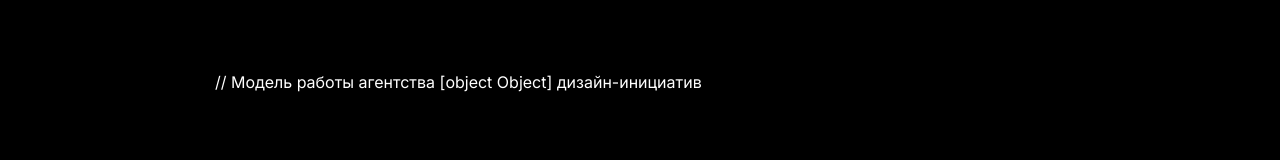
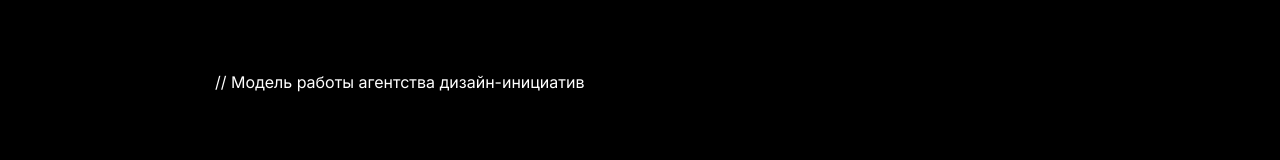
Before and after one commit to pr0gra/far-sighted, a Next.js app: page / in a window 1280 px wide. Shown: the part 788-948 px from the top of the page. Built offline with nearby package versions, Linux system fonts and the light colour scheme.

Commit message:
fixed ts bugs

```diff
--- a/app/page.tsx
+++ b/app/page.tsx
@@ -231,7 +231,7 @@ export default function Home() {
 
       <section className="pb-[227px] pt-[100px]">
          <p className="pl-[215px] mb-[115px]">
-          {`// Модель работы агентства ${<br />}
+          {`// Модель работы агентства
           дизайн-инициатив`}
         </p>
         <div className="overflow-x-auto flex gap-[93px]  pl-[85px]">
```
